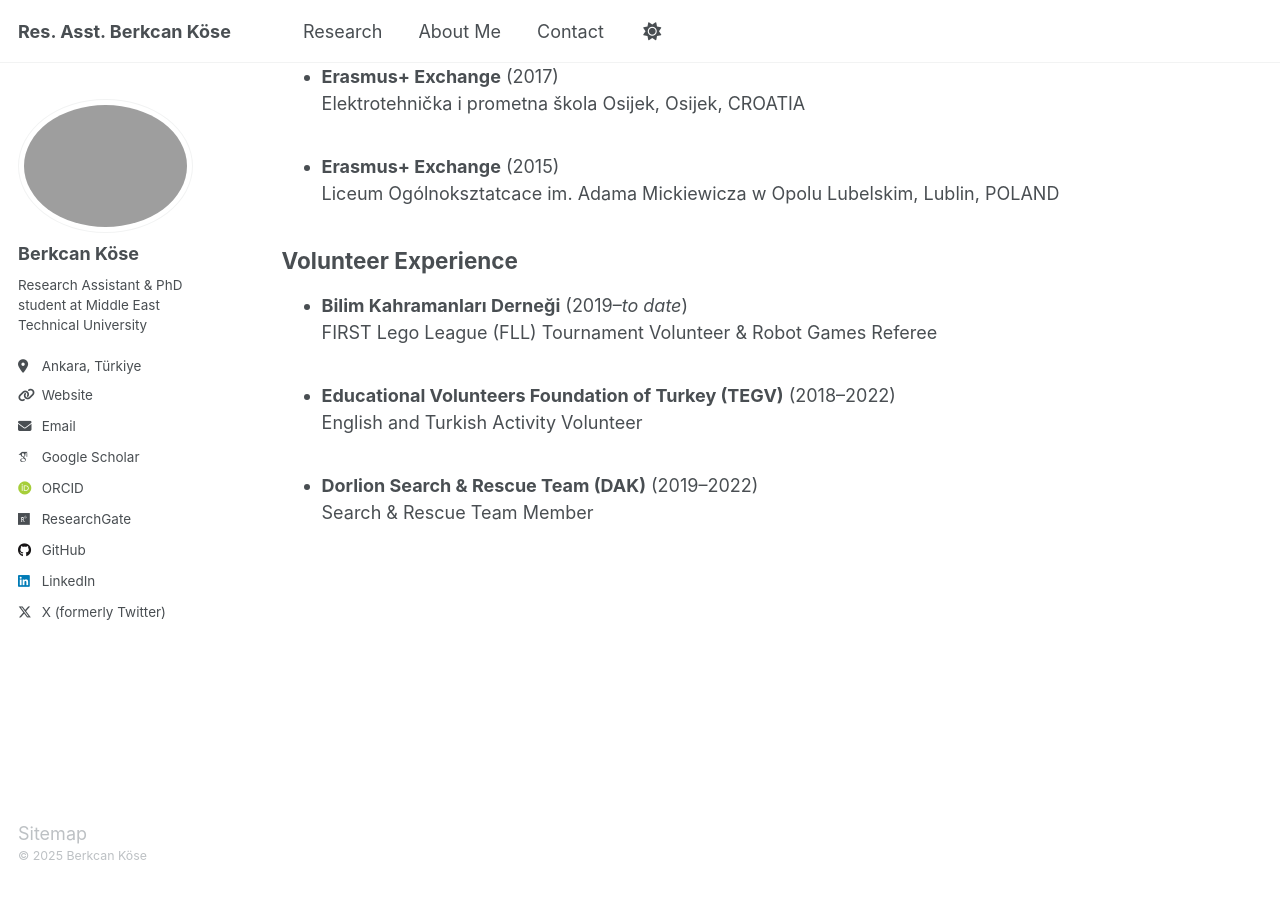
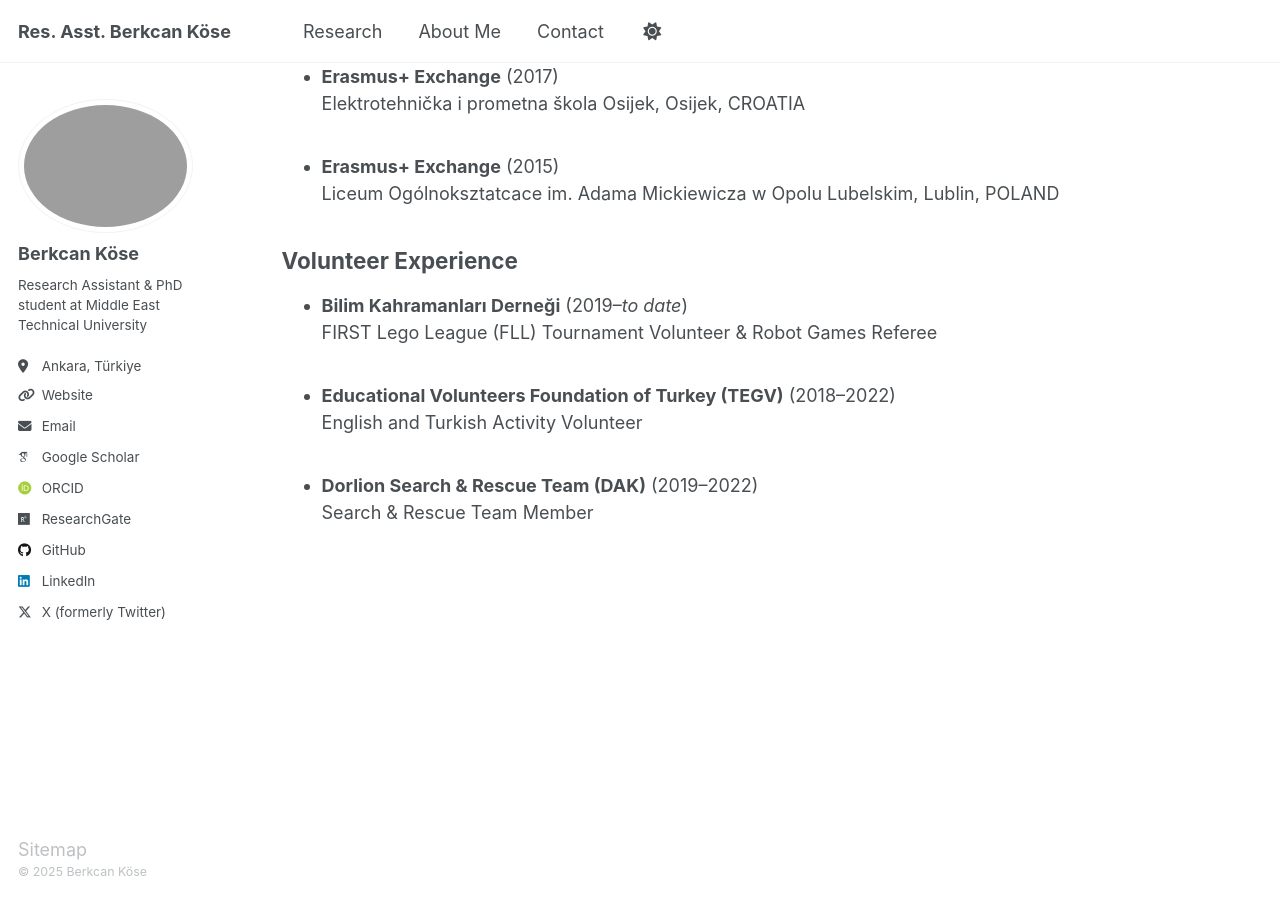
Before and after one commit to berkcankose/berkcankose.github.io, a Jekyll site: the page built from _pages/cv.md, in a window 1280 px wide and 900 px high, scrolled down 922 px. Built offline with Jekyll 4.4.1, drawn with Linux system fonts in a browser that asks for light colours; some web fonts are replaced.

Commit message:
Update cv.md

```diff
--- a/_pages/cv.md
+++ b/_pages/cv.md
@@ -10,7 +10,7 @@ redirect_from:
 {% include base_path %}
 
 <h2 style="margin-top: 40px;">Education</h2>
-<ul>
+<ul style="margin-bottom: 20px;">
   <li><strong>PhD in English Language Teaching</strong> (<em>Ongoing</em>)<br>
   Middle East Technical University, Faculty of Education, Department of Foreign Language Education, Ankara, TURKEY</li>
   <br>
@@ -23,7 +23,7 @@ redirect_from:
 </ul>
 
 <h2 style="margin-top: 40px;">Work Experience</h2>
-<ul>
+<ul style="margin-bottom: 20px;">
   <li><strong>Research/Teaching Assistant</strong> (March 2022–<em>to date</em>)<br>
   Middle East Technical University, Faculty of Education, Department of Foreign Language Education, Ankara, TURKEY</li>
   <br>
@@ -32,7 +32,7 @@ redirect_from:
 </ul>
 
 <h2 style="margin-top: 40px;">Exchange Experience</h2>
-<ul>
+<ul style="margin-bottom: 20px;">
   <li><strong>Erasmus Exchange</strong> (2018–2019)<br>
   Bachelor of Arts - BA, English Language Teaching, 1 semester in Uniwersytet im. Adama Mickiewicza w Poznaniu, Poznań, POLAND</li>
   <br>
@@ -44,7 +44,7 @@ redirect_from:
 </ul>
 
 <h2 style="margin-top: 40px;">Volunteer Experience</h2>
-<ul>
+<ul style="margin-bottom: 40px;">
   <li><strong>Bilim Kahramanları Derneği</strong> (2019–<em>to date</em>)<br>
   FIRST Lego League (FLL) Tournament Volunteer & Robot Games Referee</li>
   <br>
```
